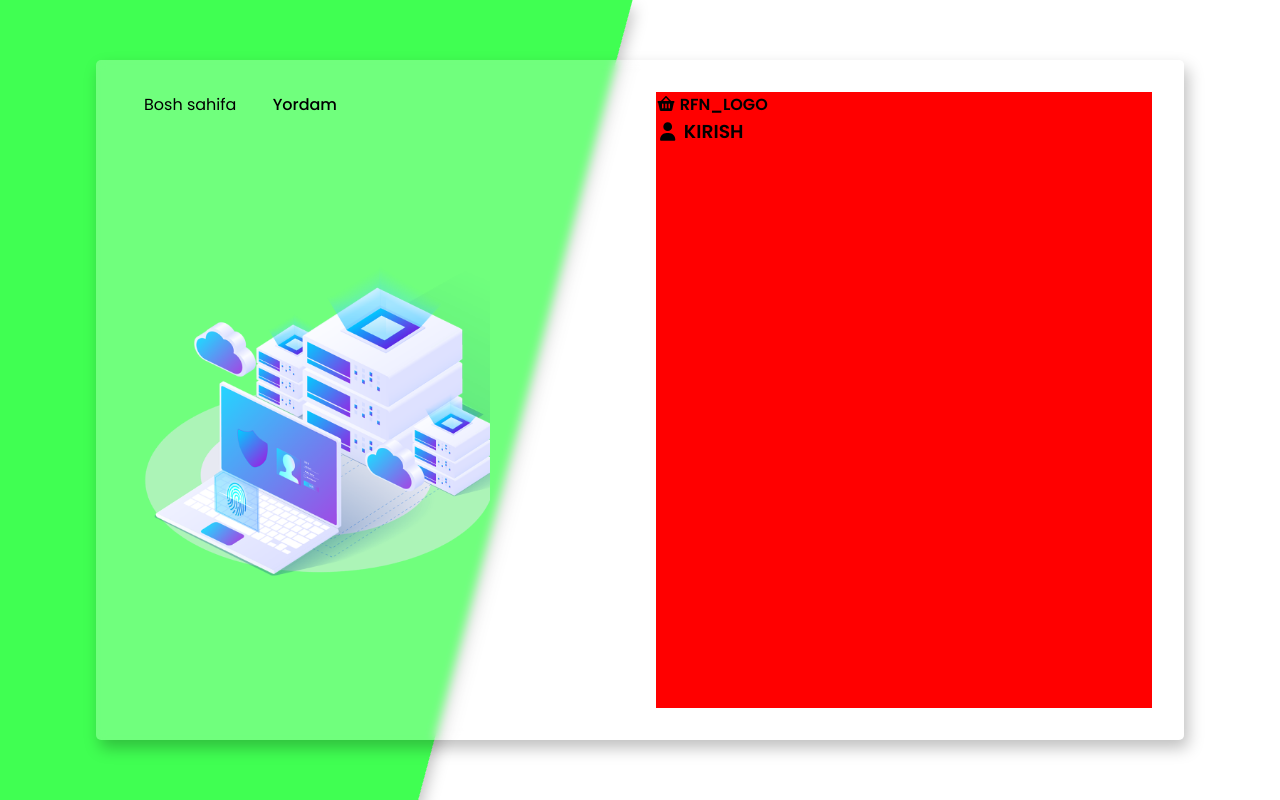
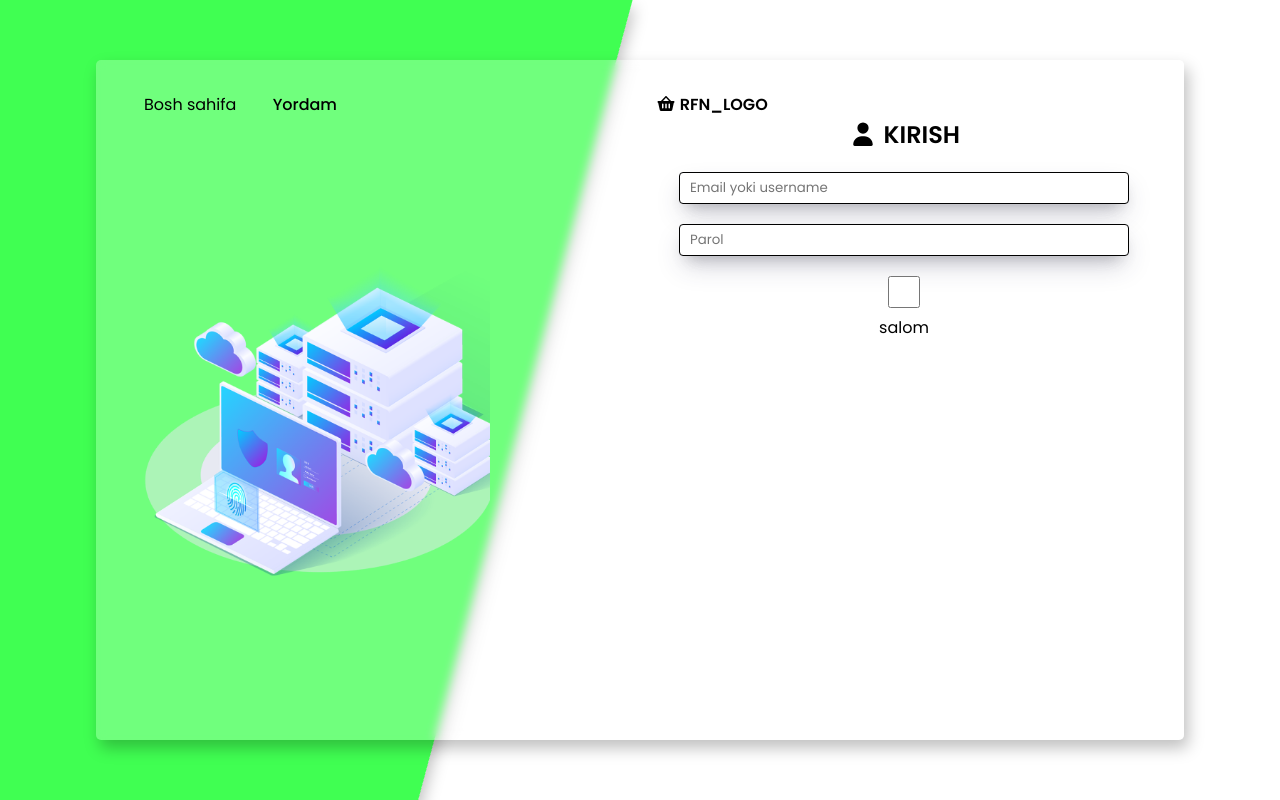
Before and after one commit to Yagafarov/rfn_website, a plain HTML site: page index.html in a window 1280 px wide. Drawn offline with Linux system fonts and the light colour scheme.

Commit message:
add stle for form

```diff
--- a/css/style.css
+++ b/css/style.css
@@ -8,6 +8,7 @@
 
   /* prop */
   --shadow: 4px 8px 16px rgba(0, 0, 0, 0.25);
+  --input-shadow:rgba(50, 50, 93, 0.25) 0px 13px 27px -5px, rgba(0, 0, 0, 0.3) 0px 8px 16px -8px;
 }
 *,
 *::after,
@@ -26,6 +27,13 @@ ul{
 a{
   color: inherit;
   text-decoration: none;
+}
+input{
+  outline: none;
+  border: none;
+  height: 32px;
+  width: 450px;
+  border-radius: 4px;
 }
 /* login form */
 .login__form{
@@ -84,9 +92,6 @@ a{
   width: 80%;
 }
 
-.wrap_right{
-  background-color: red;
-}
 .logo{
   font-weight:600;
   font-size: 1rem;
@@ -96,4 +101,18 @@ a{
 /* title */
 .title{
   font-weight: 600;
+  display: block;
+  text-align: center;
 }
+.input-forms{
+  height: 100%;
+  text-align: center;
+  padding: 20px 0;
+}
+.input-forms input[type=text] ,
+.input-forms input[type=password]{
+  padding: 15px 10px;
+  border: 0.01rem solid var(--black);
+  box-shadow: var(--input-shadow);
+  margin-bottom: 20px;
+}
--- a/index.html
+++ b/index.html
@@ -37,9 +37,20 @@
      <div class="wrap_right">
       <a href="#" class="logo"><i class="fa-solid fa-basket-shopping"></i> RFN_LOGO</a>
 
-      <form class="wrap_right-form" >
-        <h3 class="title"><i class="fa-solid fa-user"></i> KIRISH</h3>
-      </form>
+      <div class="wrap_right-form" >
+        <h2 class="title"><i class="fa-solid fa-user"></i> KIRISH</h2>
+        <form class="input-forms">
+          <input type="text" name="login" id="login" placeholder="Email yoki username">
+          <span class="password_input">
+            <input type="password" name="password" id="password" placeholder="Parol">
+
+          </span>
+          <span class="sasasas">
+            <input type="checkbox" name="" id="">
+            salom
+          </span>
+        </form>
+      </div>
      </div>
     </div>
   </section>
```
